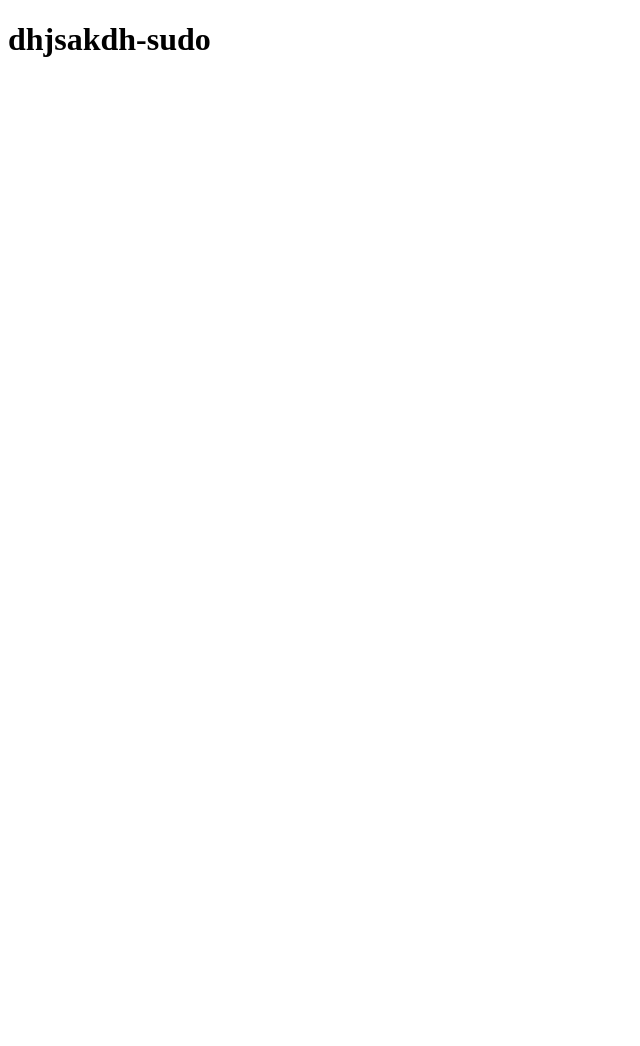
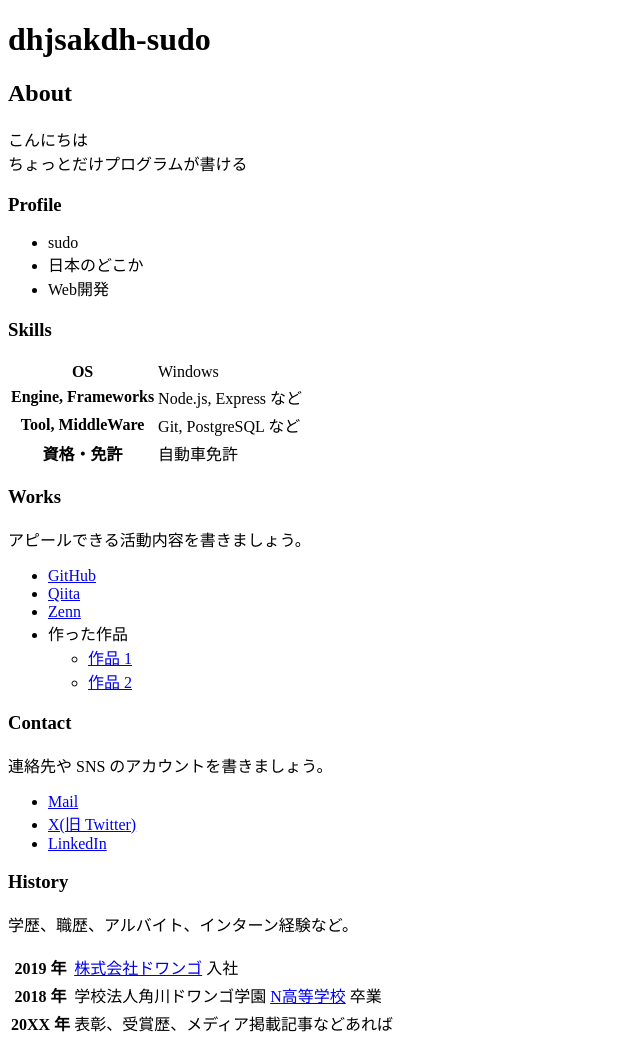
Before and after one commit to dhjsakdh-sudo/dhjsakdh-sudo.github.io, a plain HTML site: page index.html in a window 1280 px wide. Shown: the whole page, without its empty margins (0-640 px from the left). Before the commit the page ends 800 px from the top, so only its background shows below. Drawn offline with Linux system fonts and the light colour scheme.

Commit message:
ポートフォリオに必要な情報を追加

```diff
--- a/index.html
+++ b/index.html
@@ -7,5 +7,78 @@
   </head>
   <body>
     <h1>dhjsakdh-sudo</h1>
+
+    <h2>About</h2>
+    <p>
+      こんにちは<br>
+      ちょっとだけプログラムが書ける
+    </p>
+
+    <h3>Profile</h3>
+    <ul>
+      <li>sudo</li>
+      <li>日本のどこか</li>
+      <li>Web開発</li>
+    </ul>
+
+    <h3>Skills</h3>
+    <table>
+      <tr>
+        <th>OS</th>
+        <td>Windows</td>
+      </tr>
+      <tr>
+        <th>Engine, Frameworks</th>
+        <td>Node.js, Express など</td>
+      </tr>
+      <tr>
+        <th>Tool, MiddleWare</th>
+        <td>Git, PostgreSQL など</td>
+      </tr>
+      <tr>
+        <th>資格・免許</th>
+        <td>自動車免許</td>
+      </tr>
+    </table>
+
+    <h3>Works</h3>
+    <p>アピールできる活動内容を書きましょう。</p>
+    <ul>
+      <li><a href="https://github.com/">GitHub</a></li>
+      <li><a href="https://qiita.com/">Qiita</a></li>
+      <li><a href="https://zenn.dev/">Zenn</a></li>
+      <li>
+        作った作品
+        <ul>
+          <li><a href="https://example.com/">作品 1</a></li>
+          <li><a href="https://example.com/">作品 2</a></li>
+        </ul>
+      </li>
+    </ul>
+
+    <h3>Contact</h3>
+    <p>連絡先や SNS のアカウントを書きましょう。</p>
+    <ul>
+      <li><a href="mailto:name@example.com">Mail</a></li>
+      <li><a href="https://twitter.com/n_yobikou">X(旧 Twitter)</a></li>
+      <li><a href="https://www.linkedin.com/">LinkedIn</a></li>
+    </ul>
+
+    <h3>History</h3>
+    <p>学歴、職歴、アルバイト、インターン経験など。</p>
+    <table>
+      <tr>
+        <th>2019 年</th>
+        <td><a href="https://dwango.co.jp/">株式会社ドワンゴ</a> 入社</td>
+      </tr>
+      <tr>
+        <th>2018 年</th>
+        <td>学校法人角川ドワンゴ学園 <a href="https://nnn.ed.jp/">N高等学校</a> 卒業</td>
+      </tr>
+      <tr>
+        <th>20XX 年</th>
+        <td>表彰、受賞歴、メディア掲載記事などあれば</td>
+      </tr>
+    </table>
   </body>
 </html>
```
